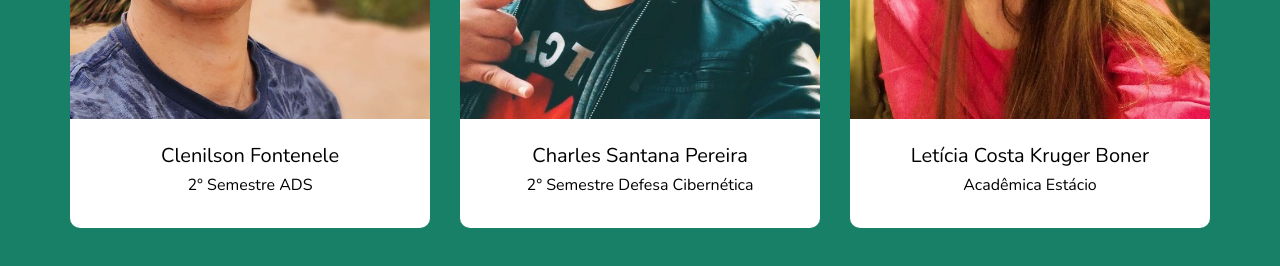
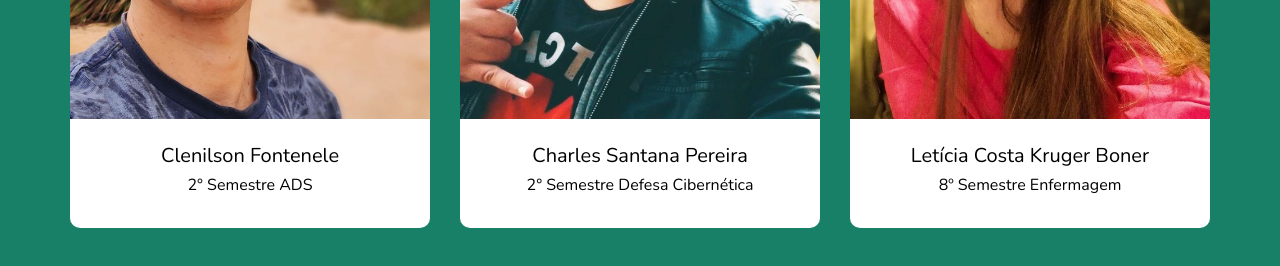
Before and after one commit to StartBioTech/Site, a plain HTML site: page index.html in a window 1280 px wide. Shown: the part 2533-2799 px from the top of the page. Drawn offline with nearby package versions, Linux system fonts and the light colour scheme; a script that the page names is missing.

Commit message:
update time description

```diff
--- a/index.html
+++ b/index.html
@@ -378,7 +378,7 @@
                 Letícia Costa Kruger Boner
               </h5>
               <h6 class="">
-                  Acadêmica Estácio
+                    8º Semestre Enfermagem
               </h6>
             </div>
           </div>
```
